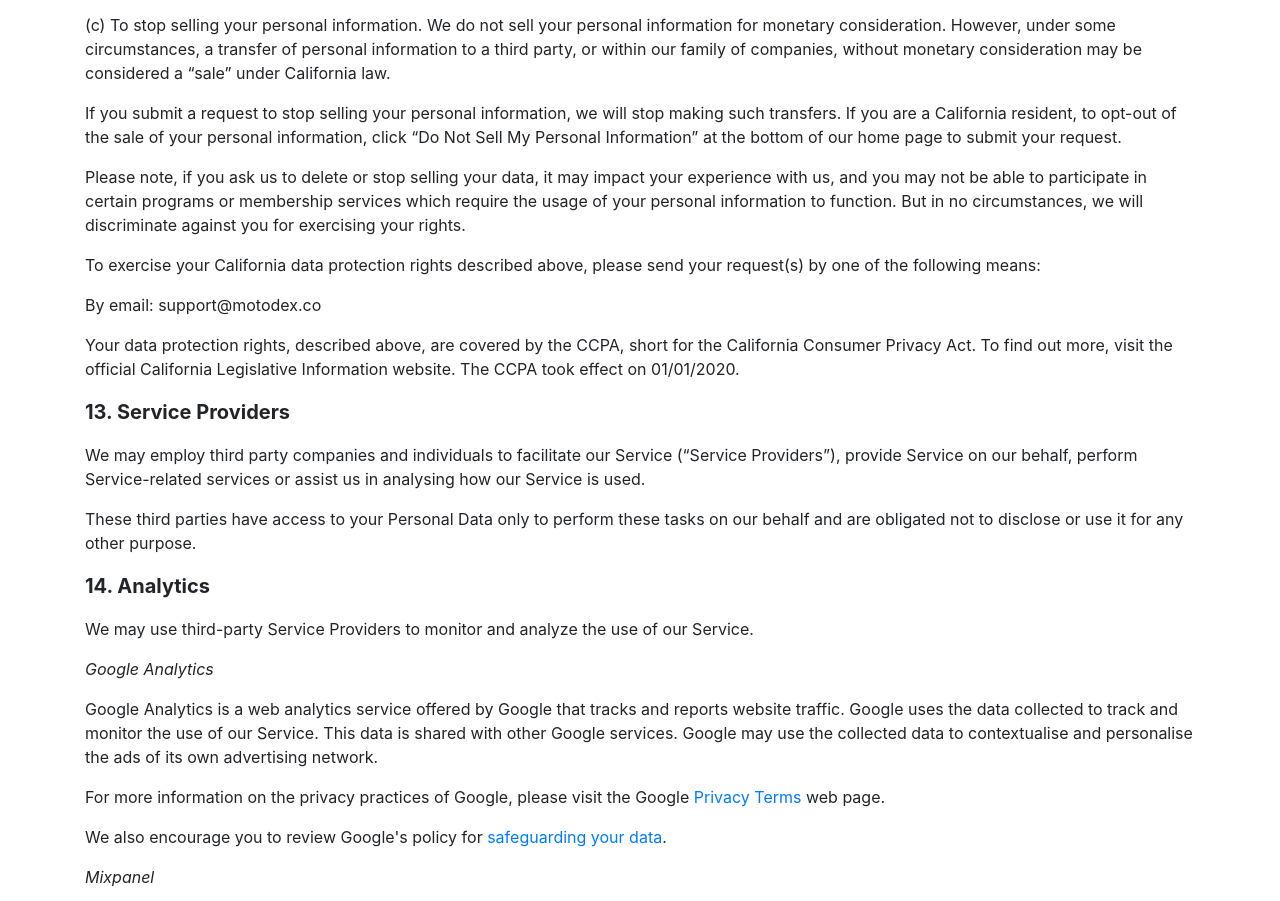
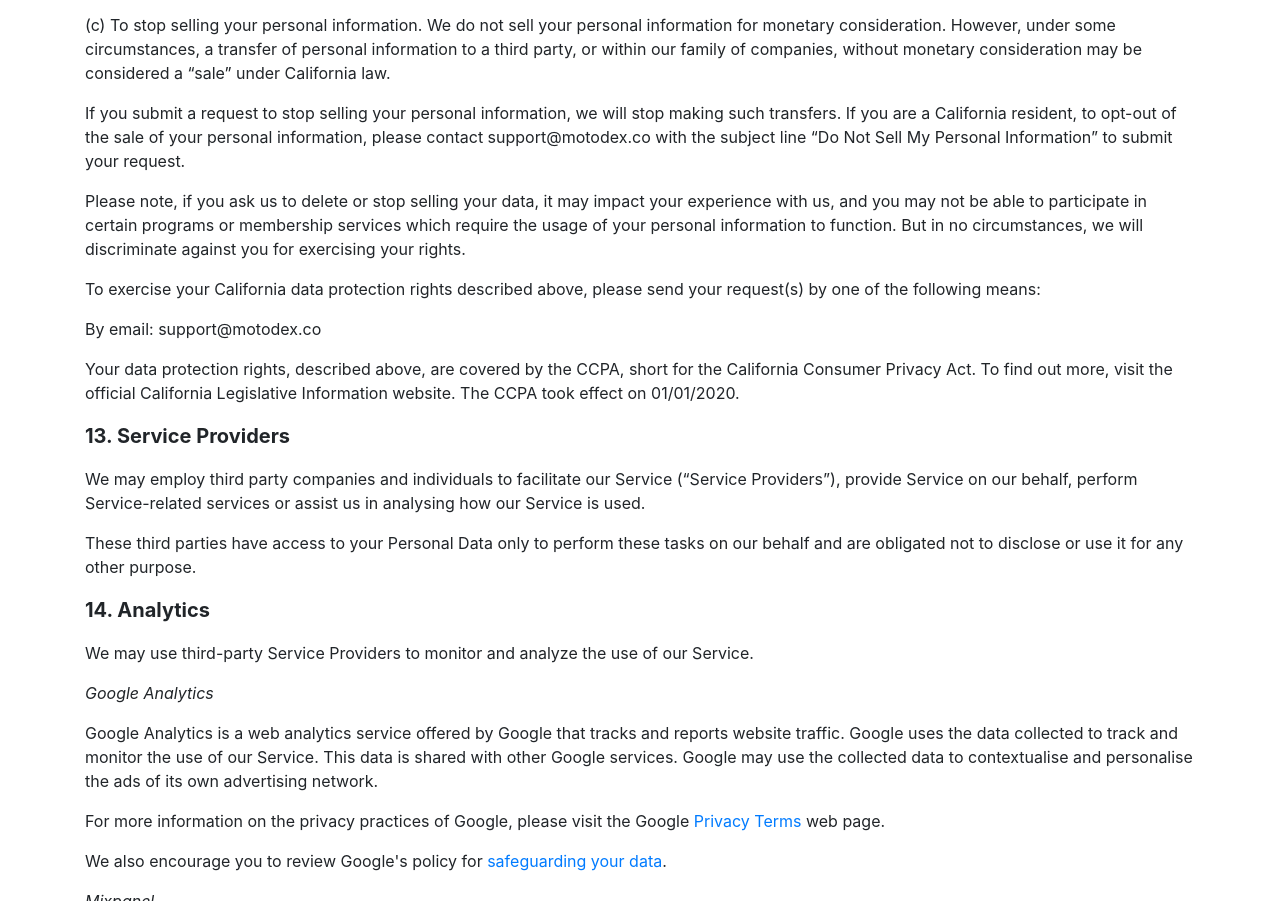
Before and after one commit to up-shift/motolanding, a plain HTML site: page terms/privacy.html in a window 1280 px wide. Shown: the part 5659-6560 px from the top of the page. Drawn offline with nearby package versions, Linux system fonts and the light colour scheme.

Commit message:
update PR comments

```diff
--- a/terms/privacy.html
+++ b/terms/privacy.html
@@ -259,7 +259,7 @@
 
 <p>(c) To stop selling your personal information. We do not sell your personal information for monetary consideration. However, under some circumstances, a transfer of personal information to a third party, or within our family of companies, without monetary consideration may be considered a “sale” under California law.</p>
 
-<p>If you submit a request to stop selling your personal information, we will stop making such transfers. If you are a California resident, to opt-out of the sale of your personal information, click “Do Not Sell My Personal Information” at the bottom of our home page to submit your request.</p>
+<p>If you submit a request to stop selling your personal information, we will stop making such transfers. If you are a California resident, to opt-out of the sale of your personal information, please contact support@motodex.co with the subject line “Do Not Sell My Personal Information” to submit your request.</p>
 
 <p>Please note, if you ask us to delete or stop selling your data, it may impact your experience with us, and you may not be able to participate in certain programs or membership services which require the usage of your personal information to function. But in no circumstances, we will discriminate against you for exercising your rights.</p>
 
```
